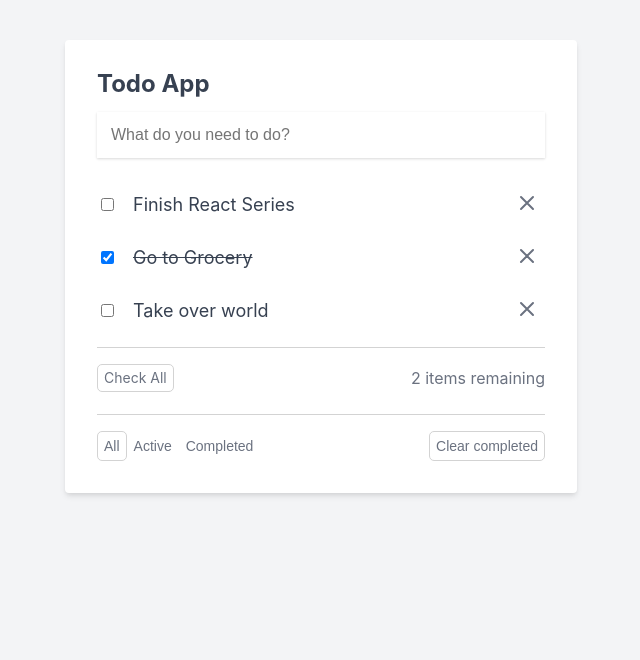
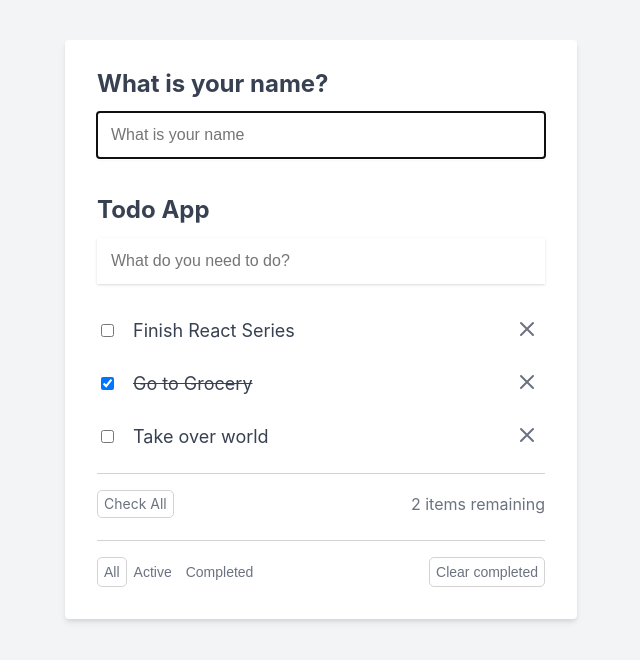
Before and after one commit to YangKwangHyun/lc-react, a React (Create React App) app: page / in a window 1280 px wide. Shown: the top 660 px of the page, without its empty margins (319-959 px from the left). Built offline with nearby package versions, Linux system fonts and the light colour scheme.

Commit message:
Episode 8 - Other Built-in React Hooks

```diff
--- a/src/App.css
+++ b/src/App.css
@@ -145,3 +145,11 @@
   margin-top: 20px;
   text-align: center;
 }
+
+.name-container {
+  margin-bottom: 40px;
+}
+
+.name-label {
+  margin-top: 15px;
+}
--- a/src/components/App.jsx
+++ b/src/components/App.jsx
@@ -1,11 +1,14 @@
 import '../reset.css';
 import '../App.css';
-import {useState} from "react";
+import {useEffect, useMemo, useRef, useState} from "react";
 import TodoForm from "./TodoForm";
 import TodoList from "./TodoList";
 import NoTodos from "./NoTodos";
 
 function App() {
+    const [name, setName] = useState('');
+    const nameInputEl = useRef(null);
+
     const [todos, setTodos] = useState([
         {
             id: 1,
@@ -102,9 +105,13 @@
         setTodos(updatedTodos);
     }
 
-    function remaining() {
+    function remainingCalculation() {
+        // console.log('calculating remaining todos. This is slow.');
+        // for(let index = 0; index < 200000000; index++) {}
         return todos.filter((todo) => !todo.isCompleted).length;
     }
+
+    const remaining = useMemo(remainingCalculation, [todos]);
 
     function clearCompleted() {
         setTodos([...todos].filter((todo) => !todo.isCompleted));
@@ -132,9 +139,33 @@
         return todos;
     }
 
+    useEffect(() => {
+        // console.log('use effect running');
+        nameInputEl.current.focus();
+
+        return function cleanup() {
+            // console.log('cleanup');
+        }
+    }, []);
+
+
     return (
         <div className="todo-app-container">
             <div className="todo-app">
+                <div className="name-container">
+                    <h2>What is your name?</h2>
+                    <form action="#">
+                        <input
+                            type="text"
+                            ref={nameInputEl}
+                            className="todo-input"
+                            placeholder="What is your name"
+                            value={name}
+                            onChange={(event) => setName(event.target.value)}
+                        />
+                    </form>
+                    {name && <p className="name-label">Hello, {name}</p>}
+                </div>
                 <h2>Todo App</h2>
                 <TodoForm addTodo={addTodo}/>
 
--- a/src/components/TodoItemsRemaining.jsx
+++ b/src/components/TodoItemsRemaining.jsx
@@ -2,12 +2,12 @@
 import PropTypes from "prop-types";
 
 TodoItemsRemaining.propTypes = {
-    remaining: PropTypes.func.isRequired,
+    remaining: PropTypes.number.isRequired,
 }
 
 function TodoItemsRemaining(props) {
     return (
-        <span>{props.remaining()} items remaining</span>
+        <span>{props.remaining} items remaining</span>
     );
 }
 
--- a/src/components/TodoList.jsx
+++ b/src/components/TodoList.jsx
@@ -13,8 +13,8 @@
     updateTodo: PropTypes.func.isRequired,
     cancelEdit: PropTypes.func.isRequired,
     deleteTodo: PropTypes.func.isRequired,
-    remaining: PropTypes.func.isRequired,
-    clearComleted: PropTypes.func.isRequired,
+    remaining: PropTypes.number.isRequired,
+    clearCompleted: PropTypes.func.isRequired,
     completeAllTodos: PropTypes.func.isRequired,
 }
 
```
